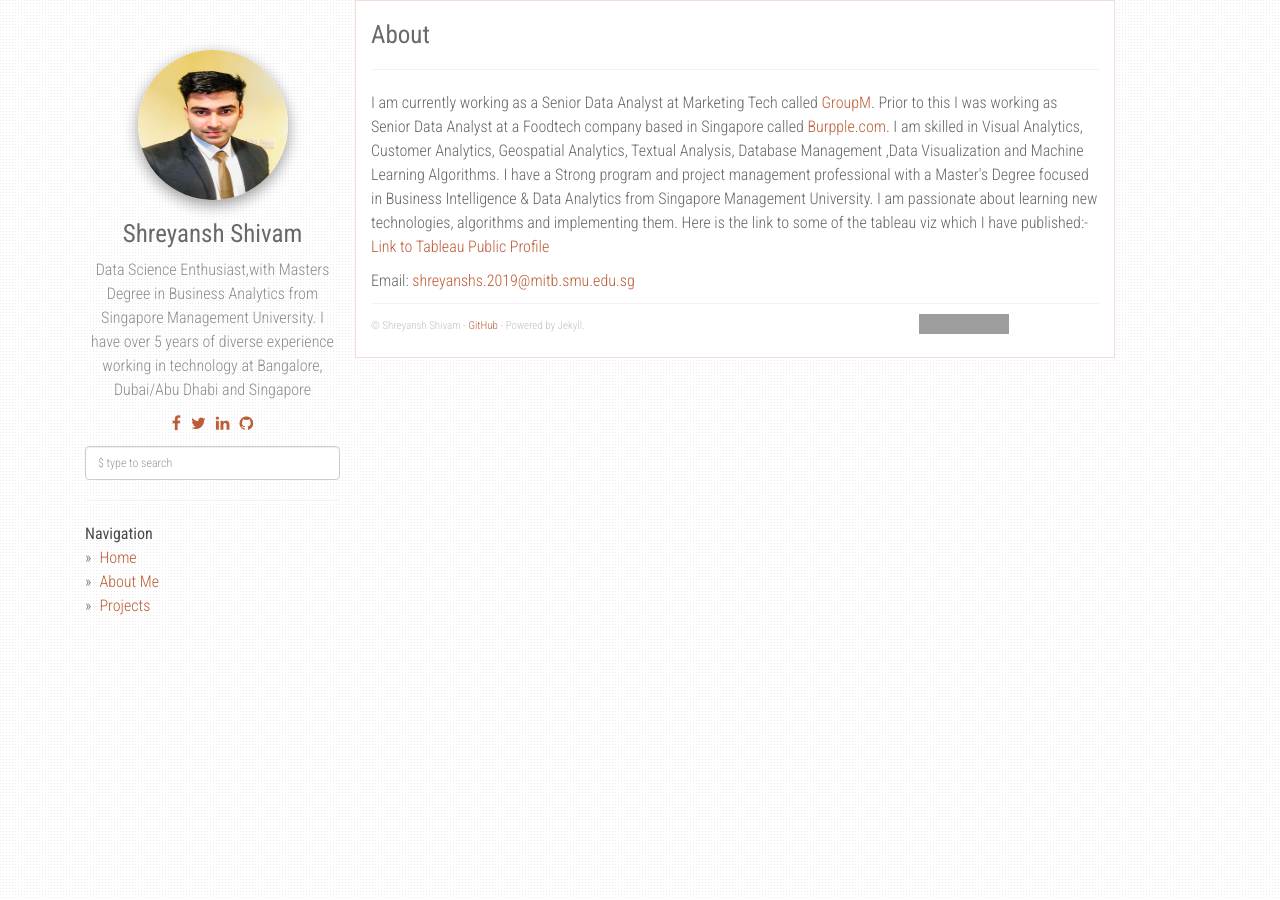
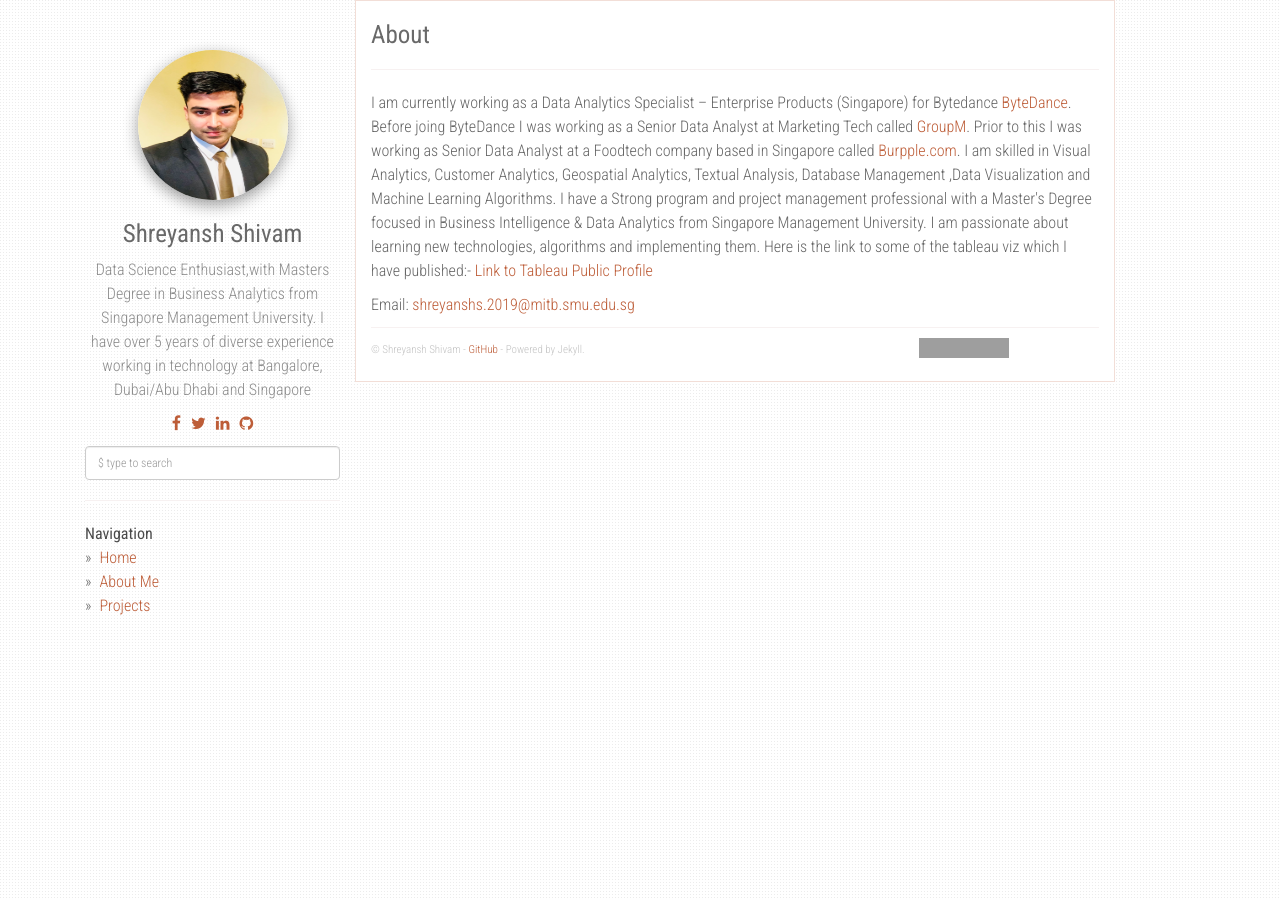
Before and after one commit to shreyanshshivam/shreyansh, a Jekyll site: the page built from about.md, in a window 1280 px wide. Built offline with Jekyll 4.4.1, drawn with Linux system fonts in a browser that asks for light colours; nearby versions of some CDN libraries; grey boxes are pictures that could not be loaded.

Commit message:
Update about.md

```diff
--- a/about.md
+++ b/about.md
@@ -4,7 +4,7 @@
 permalink: /about/
 ---
 <p>
-I am currently working as a Senior Data Analyst at Marketing Tech called <a href="https://www.groupm.com/" target="_blank">GroupM</a>. Prior to this I was working as Senior Data Analyst at a Foodtech company based in Singapore called <a href="https://www.burpple.com/sg" target="_blank">Burpple.com</a>. I am skilled in Visual Analytics, Customer Analytics, Geospatial Analytics, Textual Analysis, Database Management ,Data Visualization and Machine Learning Algorithms. I have a Strong program and project management professional with a Master's Degree focused in Business Intelligence & Data Analytics from Singapore Management University. I am passionate about learning new technologies, algorithms and implementing them. Here is the link to some of the tableau viz which I have published:- <a href="https://public.tableau.com/profile/shreyansh.shivam#!/" target="_blank"> Link to Tableau Public Profile</a>
+I am currently working as a Data Analytics Specialist – Enterprise Products (Singapore) for Bytedance  <a href="<a https://www.bytedance.com/en/" target="_blank"> ByteDance</a>. Before joing ByteDance I was working as a Senior Data Analyst at Marketing Tech called <a href="https://www.groupm.com/" target="_blank">GroupM</a>. Prior to this I was working as Senior Data Analyst at a Foodtech company based in Singapore called <a href="https://www.burpple.com/sg" target="_blank">Burpple.com</a>. I am skilled in Visual Analytics, Customer Analytics, Geospatial Analytics, Textual Analysis, Database Management ,Data Visualization and Machine Learning Algorithms. I have a Strong program and project management professional with a Master's Degree focused in Business Intelligence & Data Analytics from Singapore Management University. I am passionate about learning new technologies, algorithms and implementing them. Here is the link to some of the tableau viz which I have published:- <a href="https://public.tableau.com/profile/shreyansh.shivam#!/" target="_blank"> Link to Tableau Public Profile</a>
 </p>
 
 Email: <a href="mailto:{{site.email}}?Subject=From Blog Site:">{{site.email}}</a>
```
